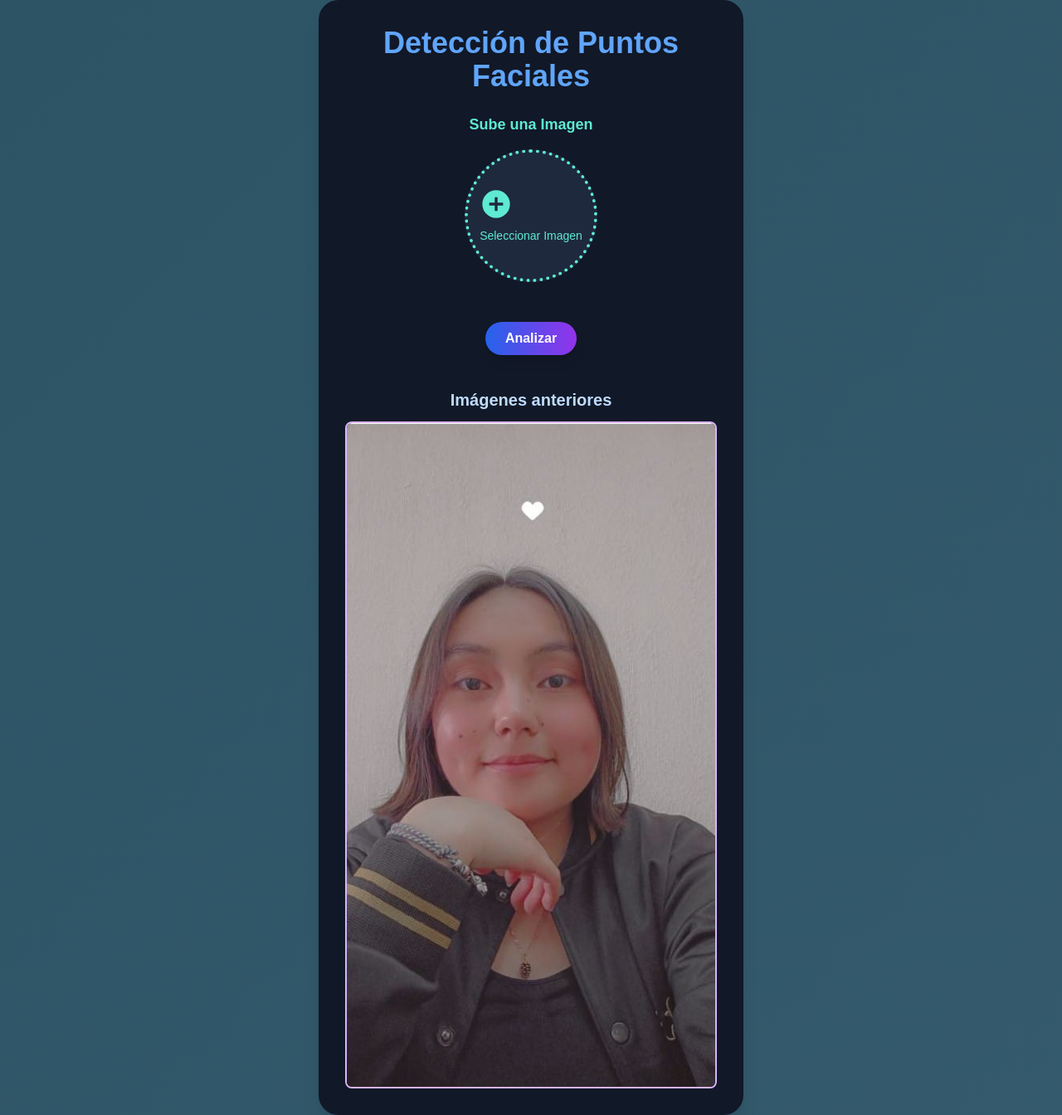
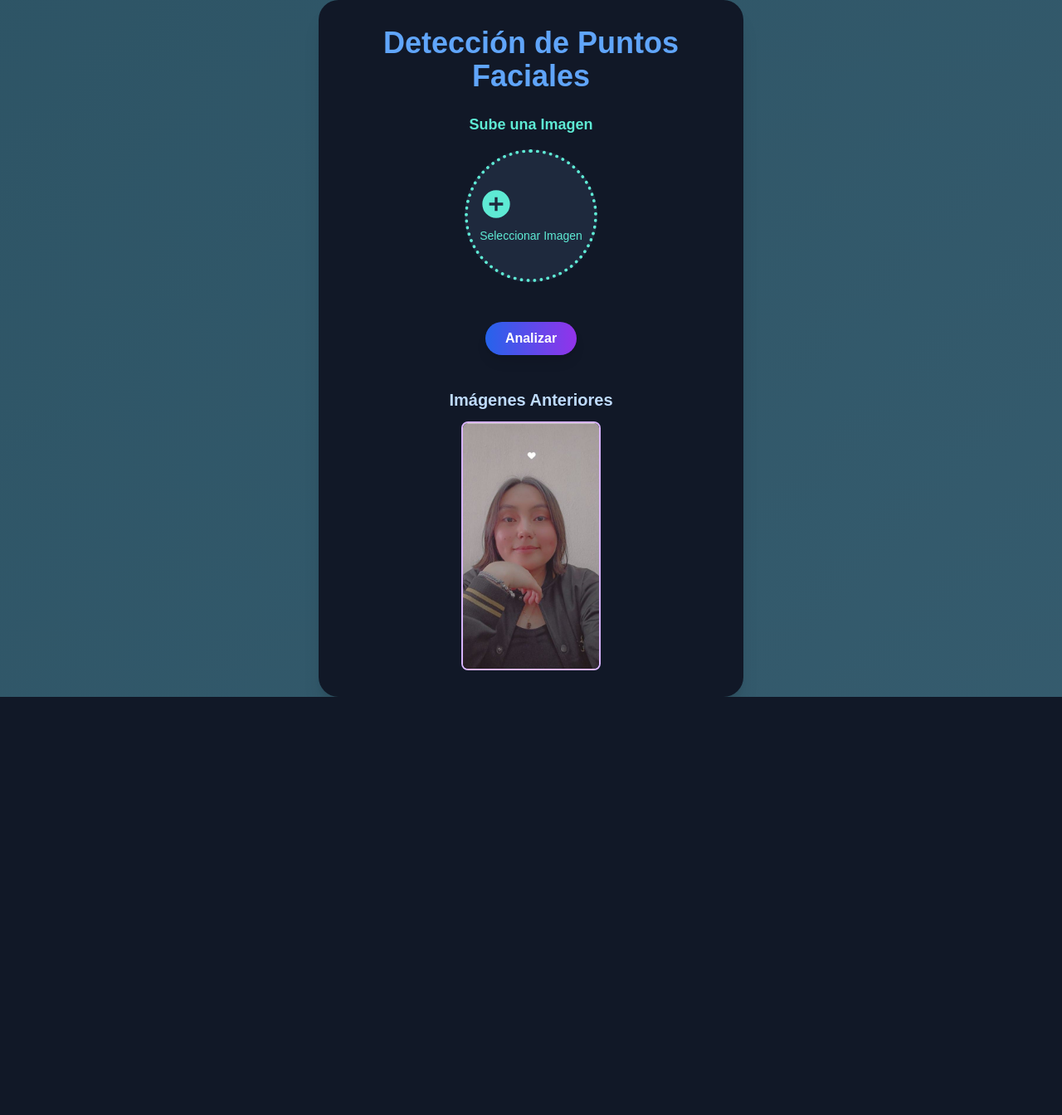
Before and after one commit to ANAFRAN82/anafrancoemociones, a Flask app: page / in a window 1280 px wide. Shown: the whole page at 83% size. After the commit the page ends 840 px from the top, so only its background shows below. Run offline with Flask 2, Linux system fonts and the light colour scheme; some libraries are stand-ins or nearby versions.

Commit message:
Update index.html

```diff
--- a/emotion/templates/index.html
+++ b/emotion/templates/index.html
@@ -25,12 +25,11 @@
             transform: scale(1.1);
             box-shadow: 0px 8px 15px rgba(255, 255, 255, 0.2);
         }
-        .container {
-            animation: fadeIn 1.2s ease-out;
-        }
-        @keyframes fadeIn {
-            from { opacity: 0; }
-            to { opacity: 1; }
+
+        img {
+            max-width: 300px; /* Ajusta el tamaño máximo de las imágenes */
+            max-height: 300px;
+            margin: 0 auto; /* Centra las imágenes horizontalmente */
         }
     </style>
 </head>
@@ -65,7 +64,7 @@
 
         <section id="results" class="hidden">
             <h2 class="text-xl font-semibold mb-4 text-purple-300">Resultado</h2>
-            <img id="resultImage" class="w-full h-auto rounded-lg border-2 border-purple-300" src="" alt="Resultado del Análisis">
+            <img id="resultImage" class="rounded-lg border-2 border-purple-300" src="" alt="Resultado del Análisis">
         </section>
         <section id="error" class="hidden mt-4 bg-red-500 text-white p-3 rounded-lg">
             <p>No se pudo analizar la imagen.</p>
@@ -73,13 +72,13 @@
 
         {% if images %}
         <section class="mt-10">
-            <h2 class="text-xl font-semibold mb-3 text-blue-200">Imágenes anteriores</h2>
-            <div class="flex flex-col items-center space-y-4">
+            <h2 class="text-xl font-semibold mb-3 text-blue-200">Imágenes Anteriores</h2>
+            <div class="flex flex-col items-center space-y-6">
                 {% for image in images %}
                 <div class="relative group">
                     <img src="{{ url_for('static', filename='uploads/' + image) }}"
                          alt="{{ image }}"
-                         class="w-full h-auto rounded-lg border-2 border-purple-300 transform hover:scale-105 transition"
+                         class="rounded-lg border-2 border-purple-300 transform hover:scale-105 transition"
                          onclick="analyzeExisting('{{ image }}')">
                 </div>
                 {% endfor %}
```
